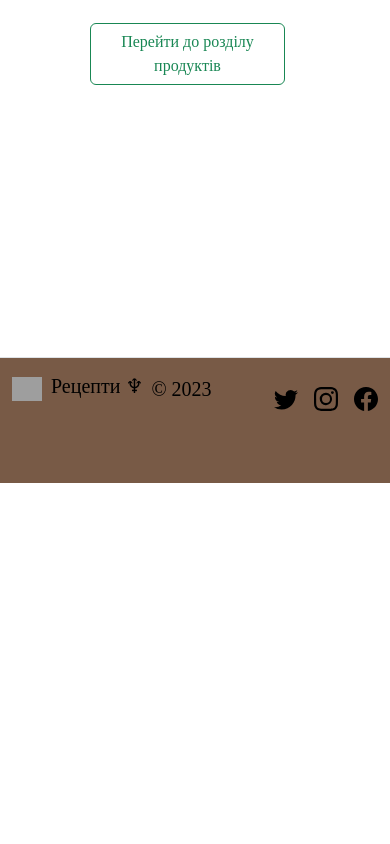
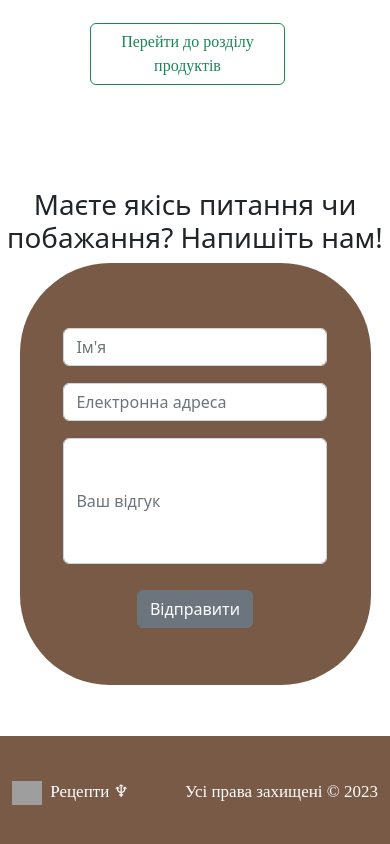
Before and after one commit to Milush47/INT20H_Recipes, a Vue app: page / in a window 390 px wide. Shown: the part 4285-5129 px from the top of the page. Before the commit the page ends 4768 px from the top, so only its background shows below. Built offline with nearby package versions, Linux system fonts and the light colour scheme; grey boxes are pictures that could not be loaded; a web font is replaced by a local one.

Commit message:
EDITED:  - HomePage last section

```diff
--- a/src/App.vue
+++ b/src/App.vue
@@ -23,17 +23,3 @@ export default {
 
 }
 </script>
-
-<style scoped>
-.main{
-  flex: 1 1 auto;
-  margin-top: 20px;
-  margin-bottom: 20px;
-}
-.wrap{
-  display: flex;
-  flex-direction: column;
-  min-height: 100%;
-  width: 80%;
-}
-</style>
--- a/src/assets/main.css
+++ b/src/assets/main.css
@@ -1,38 +1,3 @@
-/*@import './base.css';*/
-/*
-#app {
-  max-width: 1280px;
-  margin: 0 auto;
-  padding: 2rem;
-
-  font-weight: normal;
-}
-
-a,
-.green {
-  text-decoration: none;
-  color: hsla(160, 100%, 37%, 1);
-  transition: 0.4s;
-}
-
-@media (hover: hover) {
-  a:hover {
-    background-color: hsla(160, 100%, 37%, 0.2);
-  }
-}
-
-@media (min-width: 1024px) {
-  body {
-    display: flex;
-    place-items: center;
-  }
-
-  #app {
-    display: grid;
-    grid-template-columns: 1fr 1fr;
-    padding: 0 2rem;
-  }
-} */
 @font-face { font-family: fixelMedium; src: url('@ast/fonts/MacPawFixelText-Medium.otf'); }
 @font-face { font-family: fixelRegular; src: url('@ast/fonts/MacPawFixelText-Regular.otf'); }
 @font-face { font-family: fixelBold; src: url('@ast/fonts/MacPawFixelText-Bold.otf'); }
@@ -165,6 +130,18 @@ a,
 }
 
 @media(max-width: 992px) {
+  .cont5{
+    display: flex !important;
+    flex-direction: column;
+    justify-content: center !important;
+  }
+
+  .questions {
+    margin-bottom: 15vh !important;
+  }
+  .review-area {
+    width: 75vw !important;
+  }
   .account-button {
       width: 200px;
   }
@@ -182,6 +159,22 @@ a,
 }
 
 @media(max-width: 768px) {
+  .questions-title {
+    text-align: center;
+    width: 50vh !important;
+  }
+
+  .review-area {
+    width: 90vw !important;
+  }
+  .products {
+    height: 60vh !important;
+  }
+
+  .foot {
+    font-size: 17px !important;
+    }
+
   .products-image {
       display: none;
   }
@@ -198,10 +191,6 @@ a,
       margin-top: 12.5vh !important;
       margin-left: 50%;
       width: 50vw !important;
-    }
-
-    .cont4 {
-        /* justify-content:baseline !important;    */
   }
 
   .showcase-title {
@@ -339,29 +328,53 @@ a,
 .foot {
   height: 15vh !important;
   background-color: #785A46;
-    font-family: fixelBold;
+  font-family: fixelMedium;
   font-size: 20px;
+  display: flex;
+  align-items: center;
 }
 
-.questions {
-    height: 92.5vh;
-}
-
-.blob {
-    width: 50vw;
-    height: 80vh;
-    background-image: url("./img/blob.svg");
-    background-size: cover;
-}
-
-.cont4{
+.foot-cont {
   display: flex;
   justify-content: space-between;
 }
 
+.questions {
+  height: 50vh;
+  margin-bottom: 10vh;
+}
+
+.cont5{
+  display: flex;
+  justify-content: space-between;
+  align-items: center;
+}
+
 .review-area {
+  width: 45vw;
+  height: 50vh;
   display: flex;
   flex-direction: column;
   justify-content: center;
   align-items: center;
+  background-color: #785A46;
+  border-radius: 90px;
+  background-size: cover;
 }
+
+.question-form {
+  width: 75%;
+  margin: 1vh 0 1vh 0;
+}
+
+.question-form-special {
+  height: 15vh;
+}
+
+.quest-btn {
+  margin-top: 2vh;
+}
+
+.questions-title {
+  text-align: center;
+}
--- a/src/components/MainPage.vue
+++ b/src/components/MainPage.vue
@@ -113,6 +113,21 @@
             </div>
         </div>
     </section>
+
+    <section class="questions">
+        <div class="container cont5">
+          <h1 class="questions-title">
+              Маєте якісь питання чи побажання? Напишіть нам!
+          </h1>
+
+          <form class="review-area">
+              <input class="form-control question-form" type="name" placeholder="Ім'я" aria-label="Ім'я">
+              <input class="form-control question-form" type="email" placeholder="Електронна адреса" aria-label="Електронна адреса" required>
+              <input class="form-control question-form question-form-special" type="text" placeholder="Ваш відгук" aria-label="Відгук" required>
+              <button class="btn btn-secondary quest-btn" type="submit">Відправити</button>
+          </form>
+        </div>
+    </section>
 </template>
 
 <script>
--- a/src/components/view/Footer.vue
+++ b/src/components/view/Footer.vue
@@ -12,20 +12,21 @@
       </svg>
 
   <div class="foot">
-        <footer class="d-flex flex-wrap justify-content-between align-items-center py-3  border-top container">
-            <div class="col-md-4 d-flex align-items-center">
-                <router-link to="/" class="mb-3 me-2 mb-md-0 text-black text-black text-decoration-none lh-1">
+        <footer class="container foot-cont">
+            <div class="col-md-4">
+                <router-link to="/" class="mb-3 me-2 mb-md-0 text-white text-black text-decoration-none lh-1">
                     <img src="@ast/img/logo.png" alt="Logo" width="30" height="24" class="me-1">
                             Рецепти ♆
                 </router-link>
-                <span class="mb-3 mb-md-0 text-black">&copy; 2023</span>
+                <!-- <span class="mb-3 mb-md-0 text-white">&copy; 2023</span> -->
             </div>
 
-            <ul class="nav list-unstyled d-flex">
-                <li class="ms-3"><a class="text-muted" href="#"><svg class="bi" width="24" height="24"><use xlink:href="#twitter"/></svg></a></li>
-                <li class="ms-3"><a class="text-muted" href="#"><svg class="bi" width="24" height="24"><use xlink:href="#instagram"/></svg></a></li>
-                <li class="ms-3"><a class="text-muted" href="#"><svg class="bi" width="24" height="24"><use xlink:href="#facebook"/></svg></a></li>
-            </ul>
+            <!-- <ul class="nav list-unstyled d-flex">
+                <li class="ms-3"><a class="text-white" href="#"><svg class="bi" width="24" height="24"><use xlink:href="#twitter"/></svg></a></li>
+                <li class="ms-3"><a class="text-white" href="#"><svg class="bi" width="24" height="24"><use xlink:href="#instagram"/></svg></a></li>
+                <li class="ms-3"><a class="text-white" href="#"><svg class="bi" width="24" height="24"><use xlink:href="#facebook"/></svg></a></li>
+            </ul> -->
+            <span class="mb-3 mb-md-0 text-white">Усі права захищені &copy; 2023</span>
           </footer>
     </div>
 </template>
--- a/src/router/index.js
+++ b/src/router/index.js
@@ -1,6 +1,7 @@
 import { createRouter, createWebHistory } from 'vue-router'
 
 import MainPage from "@/components/MainPage.vue";
+import CatalogPage from "@/components/CatalogPage.vue";
 import Profile from "@/components/Profile.vue";
 
 const router = createRouter({
@@ -10,6 +11,11 @@ const router = createRouter({
             path: "/",
             name: "MainPage",
             component: MainPage,
+        },
+        {
+            path: "/catalog",
+            name: "CatalogPage",
+            component: CatalogPage,
         }
     ],
 })
```
Lines whose indentation alone changed are shown as unchanged.
